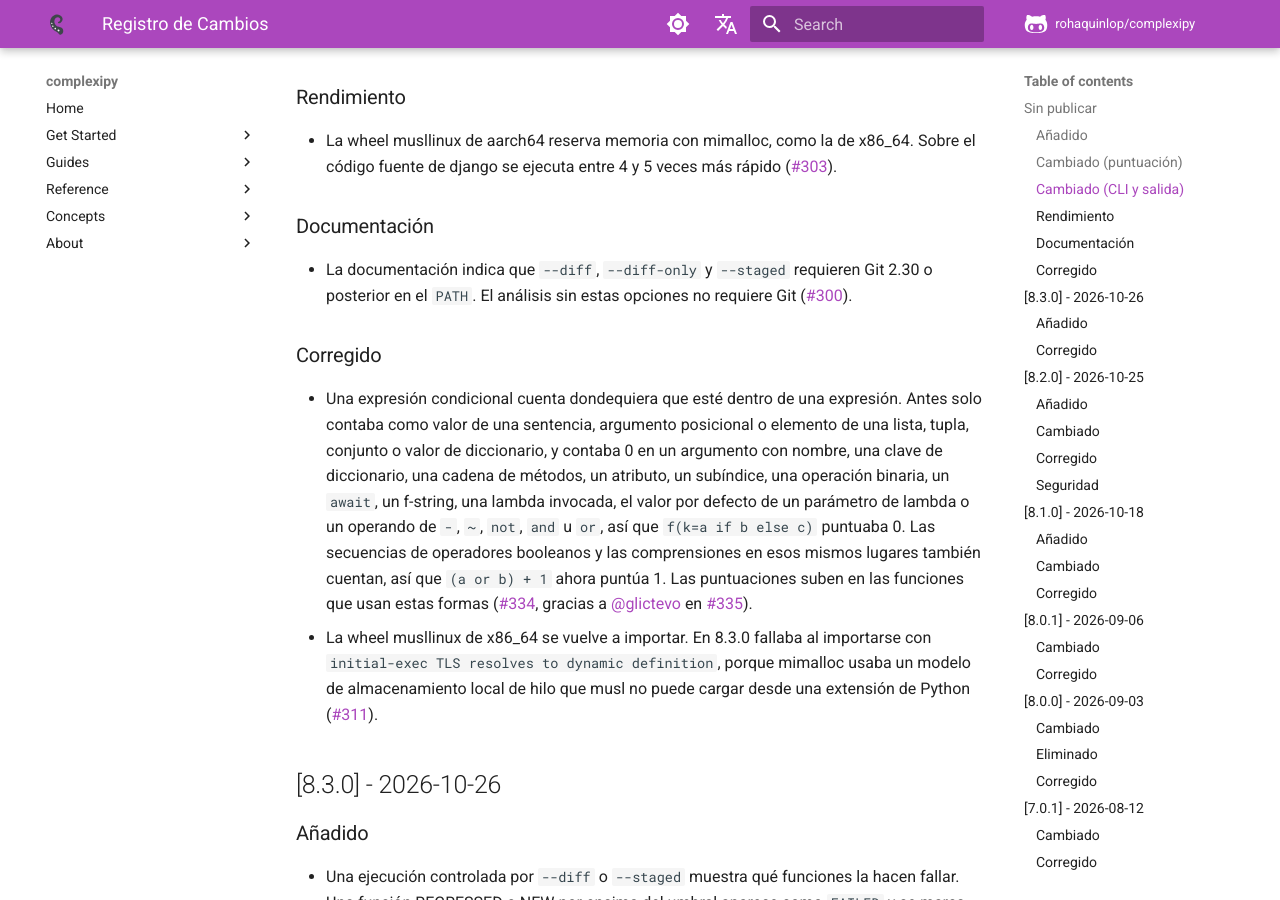
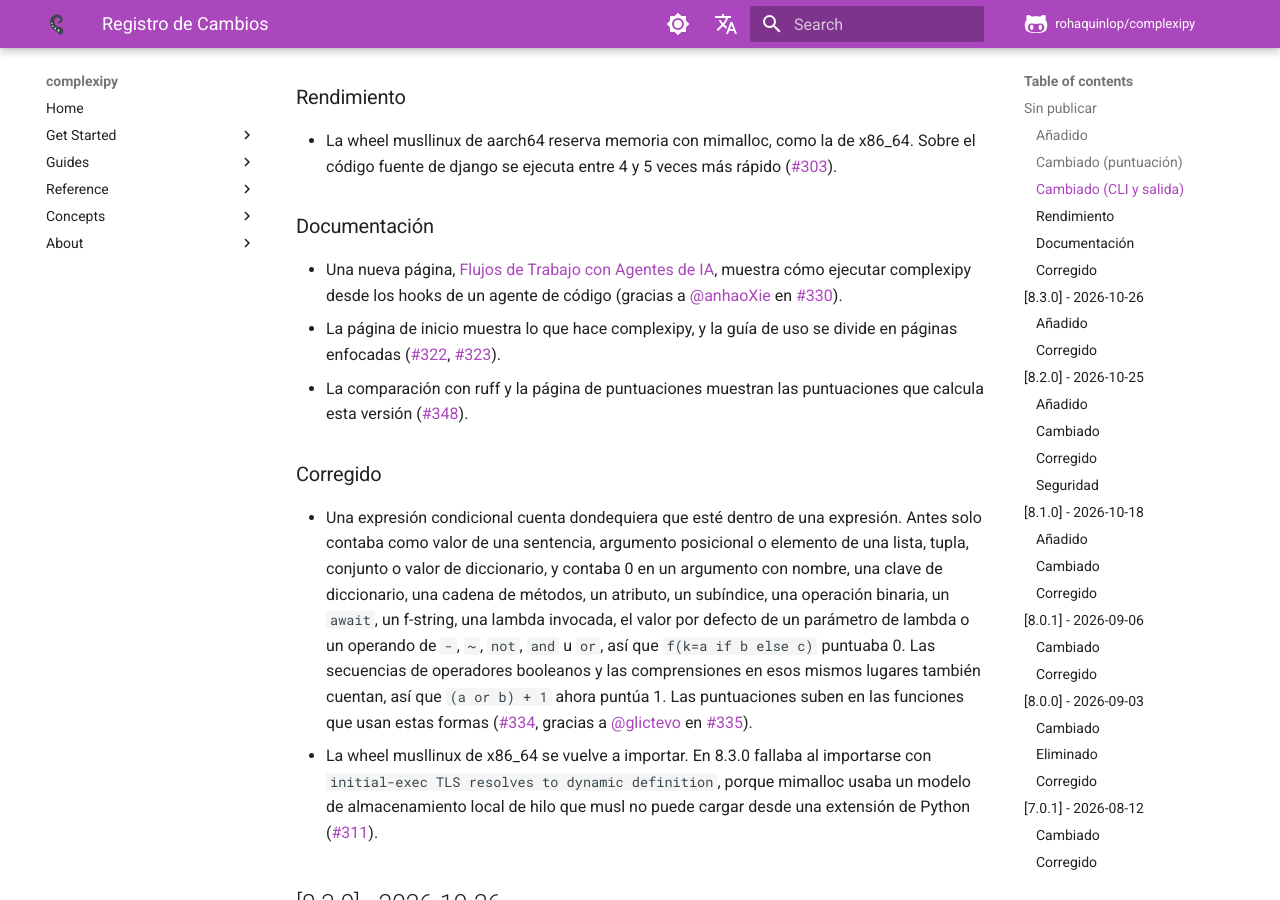
Before and after one commit to rohaquinlop/complexipy, an MkDocs documentation site: the page built from docs/es/changelog.md, in a window 1280 px wide and 900 px high, scrolled down 3753 px. Built offline with MkDocs 1.6.1 and Material for MkDocs 9.7.7, drawn with Linux system fonts in a browser that asks for light colours; comment, search, counter and statistics services are not loaded.

Commit message:
docs(changelog): list the 9.0.0 docs changes and drop the shipped Git note

```diff
--- a/docs/es/changelog.md
+++ b/docs/es/changelog.md
@@ -198,9 +198,18 @@
 
 ### Documentación
 
-- La documentación indica que `--diff`, `--diff-only` y `--staged` requieren
-  Git 2.30 o posterior en el `PATH`. El análisis sin estas opciones no requiere
-  Git ([#300](https://github.com/rohaquinlop/complexipy/issues/300)).
+- Una nueva página,
+  [Flujos de Trabajo con Agentes de IA](https://complexipy.com/es/ai-agents/),
+  muestra cómo ejecutar complexipy desde los hooks de un agente de código
+  (gracias a [@anhaoXie](https://github.com/anhaoXie) en
+  [#330](https://github.com/rohaquinlop/complexipy/pull/330)).
+- La página de inicio muestra lo que hace complexipy, y la guía de uso se
+  divide en páginas enfocadas
+  ([#322](https://github.com/rohaquinlop/complexipy/pull/322),
+  [#323](https://github.com/rohaquinlop/complexipy/pull/323)).
+- La comparación con ruff y la página de puntuaciones muestran las
+  puntuaciones que calcula esta versión
+  ([#348](https://github.com/rohaquinlop/complexipy/pull/348)).
 
 ### Corregido
 
```
Also changed, not shown: CHANGELOG.md (+9 -3 lines).
